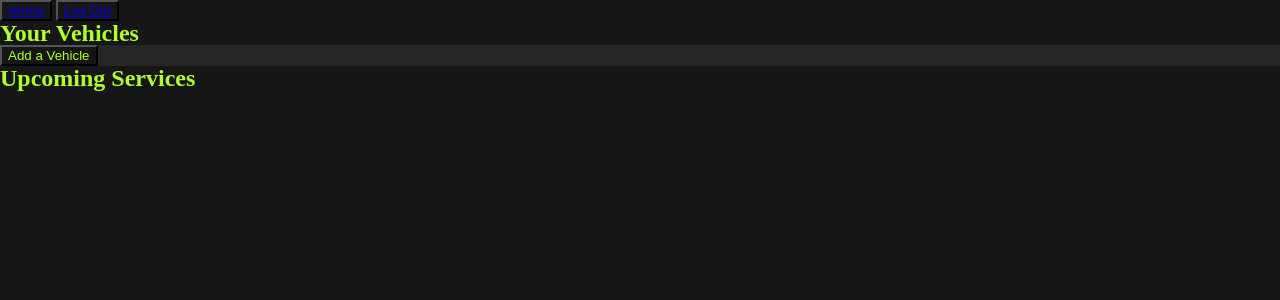
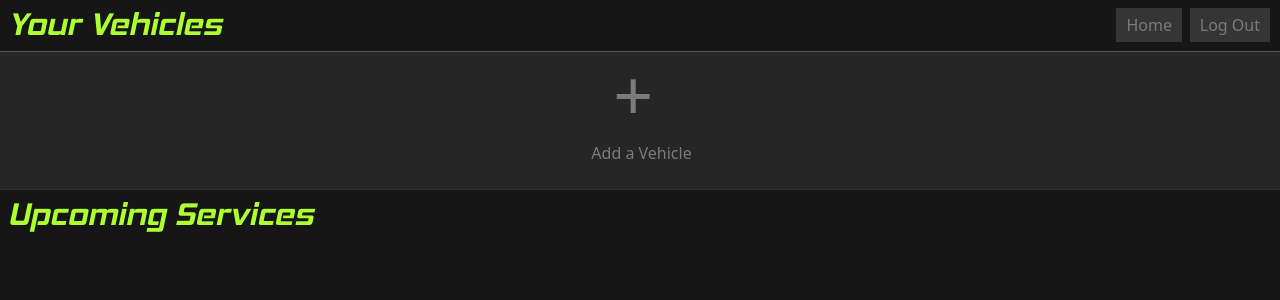
Before and after one commit to Caleb-Beazel/moto-service-app, a Flask app: page /user-home in a window 1280 px wide. Shown: the top 300 px of the page. Run offline with Flask 3, Linux system fonts and the light colour scheme; the visitor is signed in with stand-in values (Sample User, id 1); data that the repository does not hold is empty.

Commit message:
css user-home complete

```diff
--- a/data/users.json
+++ b/data/users.json
@@ -13,5 +13,10 @@
         "username" : "test3",
         "email" : "test3@test.com",
         "password" : "test"
+    },
+    {
+        "username" : "v_beazel",
+        "email" : "v_beazel@test.com",
+        "password" : "test"
     }
 ]
--- a/seed_database.py
+++ b/seed_database.py
@@ -81,13 +81,13 @@ with server.app.app_context():
 
     occurences_to_database = []
     for occurence in occurence_data:
-        service_id, use_at_service, use_unit_at_service, date_of_service, occurence_notes = (
+        service_id, use_at_service, use_unit_at_service, occurence_notes = (
             occurence["service_id"],
             occurence["use_at_service"],
             occurence["use_unit_at_service"],
-            occurence["date_of_service"],
             occurence["occurence_notes"]
         )
+        date_of_service = datetime.strptime(occurence["date_of_service"], "%Y-%m-%d")
 
         db_occurence = crud.create_occurence(service_id, use_at_service, use_unit_at_service, date_of_service, occurence_notes)
 
--- a/server.py
+++ b/server.py
@@ -5,7 +5,7 @@ from werkzeug.security import generate_password_hash, check_password_hash
 from flask_login import LoginManager, login_required, UserMixin, login_manager,login_user, logout_user, current_user
 from forms import LoginForm, CreateAccount, AddVehicle, EditVehicle, AddService, EditService, AddOccurence
 import crud
-
+from datetime import datetime
 
 app = Flask(__name__)
 app.secret_key = "dev"
@@ -81,7 +81,7 @@ def user_home():
 
     user_services = Service.query.join(Vehicle).filter(Vehicle.user_id == current_user.user_id).all()
 
-    sorted_user_services = sorted(user_services, key = lambda x: (x.period_count / x.service_period), reverse=True)
+    sorted_user_services = sorted(user_services, key = lambda x: (x.period_count - x.service_period), reverse=True)
 
     return render_template("user_home.html", user_services=sorted_user_services)
 
@@ -164,7 +164,7 @@ def vehicle_details(vehicle_id):
     vehicle = Vehicle.query.get(vehicle_id)
     all_services = Service.query.filter_by(vehicle_id=vehicle_id).all()
 
-    services = sorted(all_services, key = lambda x: (x.period_count / x.service_period), reverse=True)
+    services = sorted(all_services, key = lambda x: (x.period_count - x.service_period), reverse=True)
 
     return render_template("vehicle_details.html", vehicle_id=vehicle_id, vehicle=vehicle, services=services)
 
@@ -282,7 +282,7 @@ def delete_service(service_id):
 
 # ------ Occurence Endpoints -------
 
-# Add Occurence Page
+# Add Occurence
 @app.route("/user-home/services/<service_id>/complete")
 @login_required
 def new_occurence_form(service_id):
@@ -315,7 +315,18 @@ def create_new_occurence(service_id):
 
     return redirect(f"/user-home/services/{service_id}")
 
+# Delete Occurence
+@app.route("/user-home/services/occurences/<occurence_id>/delete")
+@login_required
+def delete_occurence(occurence_id):
+    occurence = Occurence.query.get(occurence_id)
 
+    db.session.delete(occurence)
+    db.session.commit()
+
+    flash(f"Occurence was deleted.")
+
+    return redirect(f"/user-home/services/{occurence.service_id}")
 
 if __name__ == "__main__":
     connect_to_db(app)
--- a/static/styles.css
+++ b/static/styles.css
@@ -1,36 +1,106 @@
-* {
+/* Base CSS */
+
+@font-face {
+    font-family: 'hemi-head';
+    src: url('./fonts/hemi\ head\ bd\ it.otf');
+}
+
+body {
     background-color: rgb(22, 22, 22);
+    display: flex;
+    flex-direction: column;
 }
 
 .flash-msg{
+    display: flex;
     color: azure;
+    font-family: hemi-head;
 }
-h1, h2, h3, h4, h5{
+h1, h2, h4, h5{
     color: greenyellow;
+    margin-left: 8px;
+    margin-top: 5px;
+    font-family: hemi-head;
+}
+h3{
+    color: rgb(123, 123, 123);
+    font-size: 70px;
+    margin-left: 25px;
+}
+h6{
+    margin-bottom: 25px;
+    margin-left: 3px;
 }
 
 .form-label{
-    color: rgb(0, 221, 255);
+    color: rgb(123, 123, 123);
 }
 .form-button{
-    color: greenyellow;
+    color: rgb(123, 123, 123);
+    /* background-color: black; */
+
 }
 .form-control{
-    color: azure;
+    color: rgb(123, 123, 123);
 }
+
+.nav-buttons{
+    position: fixed;
+    top: 8px;
+    right: 10px;
+    text-decoration: none;
+    background-color:rgb(53, 53, 53);
+    border: none;
+    padding-top: 5px;
+    padding-bottom: 5px;
+    padding-left: 10px;
+    padding-right: 10px;
+}
+
+#home{
+    right: 98px;
+}
+
+.a-tag-clean{
+    text-decoration: none;
+    color: rgb(123, 123, 123);
+
+}
+
+/* Login Page */
+
+.w-50{
+    margin-left: 25px;
+}
+
+
+/* Vehicle CSS */
+
+#vehicle-row{
+    display: flex;
+    flex-direction: row;
+    justify-content: center;
+    background-color: rgb(38, 38, 38);
+    border-top: solid rgb(80, 80, 80) 1px;
+    border-bottom: solid rgb(51, 51, 51) 1px;
+    align-items: center;
+}
+
 .vehicle-card{
     display: flex;
     flex-direction: column;
     padding-top: 25px;
-    border: solid rgb(0, 221, 255) 1px;
-    color: rgb(0, 221, 255);
+    border: solid rgb(0, 255, 225) 1px;
+    /* color: rgb(0, 255, 225); */
+    color: rgb(207, 207, 207);
     background-color: rgb(0, 0, 0);
     width: 250px;
+    height: 345px;
     align-items: center;
     justify-content: center;
     margin: 20px;
     text-decoration: none;
-
+    box-shadow: 3px 3px 5px black;
 }
 
 .vehicle-card-image{
@@ -41,6 +111,11 @@ h1, h2, h3, h4, h5{
     display: flex;
     align-items: center;
     align-content: center;
+}
+
+.add-vehicle-a{
+    text-decoration: none;
+    color: rgb(123, 123, 123);
 }
 
 .vehicle-details{
@@ -58,21 +133,28 @@ h1, h2, h3, h4, h5{
     width: 500px;
 }
 
-#vehicle-row{
+
+/* Service CSS */
+
+#service-row{
     display: flex;
     flex-direction: row;
-    background-color: rgb(38, 38, 38);
 }
 
 .service-card{
-    color: azure;
-    border: solid white 1px;
+    color: rgb(123, 123, 123);
+    border: solid rgb(149, 149, 149) 1px;
     width: 250px;
-    justify-content: center;
+    height: 180px;
+    padding: 10px;
+    margin-left: 15px;
+    margin-bottom: 25px;
+    margin-top: 15px;
 }
+
 #service-link{
-    text-decoration: none;
-    color: azure;
+    text-decoration: underline;
+    color: rgb(149, 148, 148);
 }
 
 .service-details{
@@ -80,6 +162,7 @@ h1, h2, h3, h4, h5{
     padding-left: 50px;
     padding-top: 25px;
 }
+/* Occurence CSS */
 
 .occurence-table{
     color: azure;
--- a/templates/base.html
+++ b/templates/base.html
@@ -5,6 +5,7 @@
     <meta name="viewport" content="width=device-width">
 
     <link rel="stylesheet" href="{{url_for('static', filename='reset.css')}}">
+    <link href="https://cdn.jsdelivr.net/npm/bootstrap@5.3.1/dist/css/bootstrap.min.css" rel="stylesheet" integrity="sha384-4bw+/aepP/YC94hEpVNVgiZdgIC5+VKNBQNGCHeKRQN+PtmoHDEXuppvnDJzQIu9" crossorigin="anonymous">
     <link rel="stylesheet" href="{{url_for('static', filename='styles.css')}}">
     <title>
       {% block title %}{% endblock %}
@@ -15,20 +16,21 @@
   <body>
     <header>
         <nav>
-            <button class="nav-buttons">
-                <a href="/user-home">Home</a>
+            <button class="nav-buttons" id="home">
+                <a href="/user-home" class="a-tag-clean">Home</a>
               </button>
               <button class="nav-buttons">
-                <a href="/logout">Log Out</a>
+                <a href="/logout" class="a-tag-clean">Log Out</a>
               </button>
         </nav>
     </header>
-
+  <div class="flash-msg-area">
     {% for msg in get_flashed_messages() %}
-    <p class="flash-msg">
-      {{ msg }}
-    </p>
-  {% endfor %}
+      <p class="flash-msg">
+        {{ msg }}
+      </p>
+    {% endfor %}
+  </div>
 
     {% block body %}{% endblock %}
 
--- a/templates/user_home.html
+++ b/templates/user_home.html
@@ -19,12 +19,14 @@
         <br>
         <br>
     {% endfor %}
-    <a href="/user-home/vehicles/add">
-        <button class="btn btn-primary mt-3 form-button">Add a Vehicle</button>
+    <a href="/user-home/vehicles/add" class="add-vehicle-a">
+        <h3> + </h3>
+        <h6>Add a Vehicle</h6>
     </a>
     </div>
 
     <h2>Upcoming Services</h2>
+    <div id="service-row">
         {% for service in user_services %}
             <div class="service-card">
                 <a href="user-home/services/{{service.service_id}} " id="service-link">
@@ -38,4 +40,7 @@
             <br>
             <br>
             {% endfor %}
+    </div>
 {% endblock %}
+
+<button class="btn btn- mt-3 form-button"> Add a Vehicle </button>
--- a/templates/vehicle_details.html
+++ b/templates/vehicle_details.html
@@ -30,7 +30,7 @@
 <div class="services-by-vehicle">
     {% for service in services %}
     <div class="service-card">
-        <a href="user-home/services/{{service.service_id}} " id="service-link">
+        <a href= "/user-home/services/{{ service.service_id }}" id="service-link">
             <p id="service-link"> <strong>{{ service.service_name }}</strong> </p>
         </a>
         <p> For: {{ service.vehicle.year }} {{ service.vehicle.make }} {{ service.vehicle.model }}  </p>
--- a/templates/vehicle_edit.html
+++ b/templates/vehicle_edit.html
@@ -28,9 +28,3 @@
 
 
 {% endblock %}
-
-
-{% for service in user_services %}
-
-<br>
-<br>
```
Also changed, not shown: templates/homepage.html (+12 -2 lines), templates/service_details.html (+9 -1 lines), static/fonts/good times rg.otf (added), static/fonts/hemi head bd it.otf (added). Lines whose indentation alone changed are shown as unchanged.
